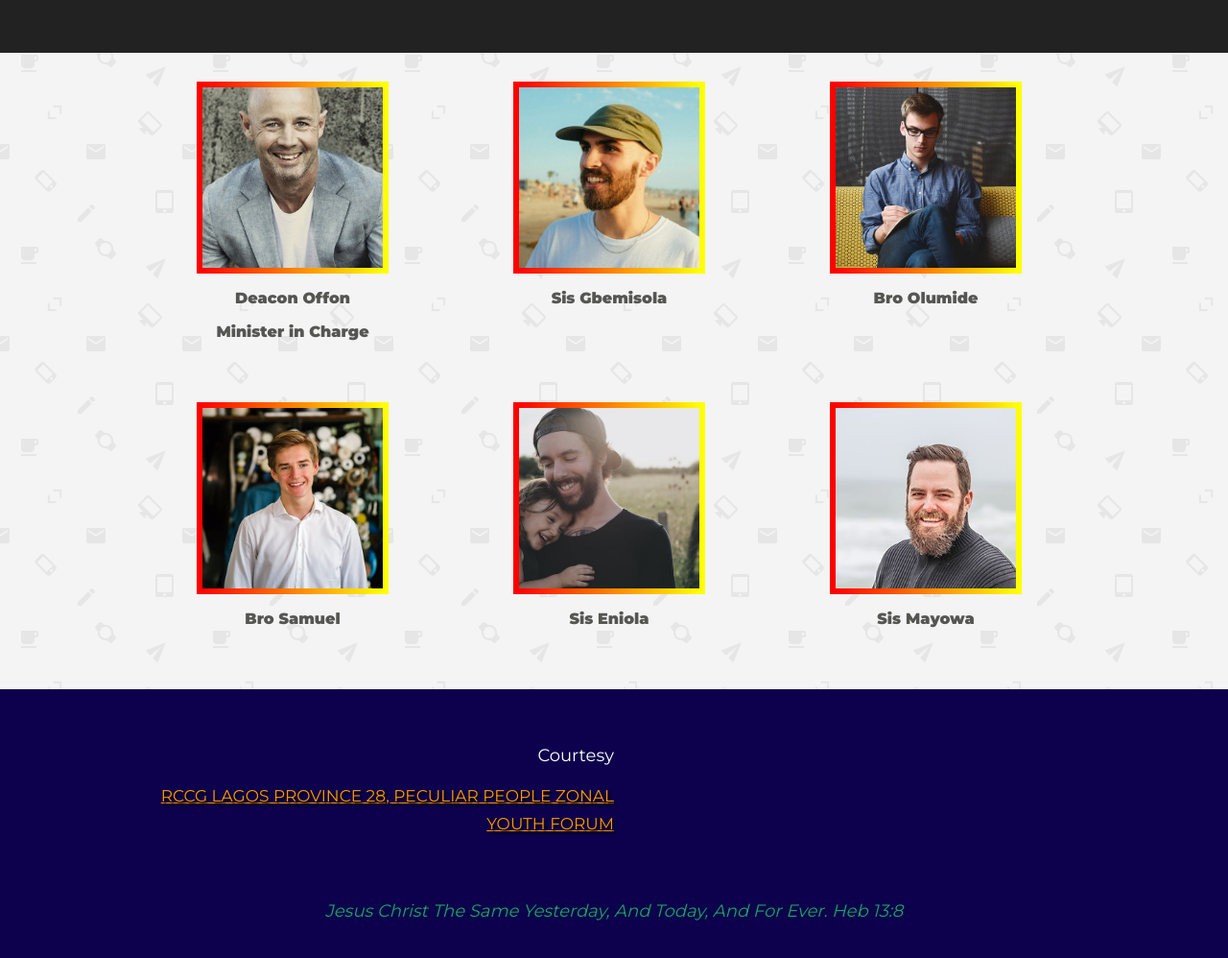
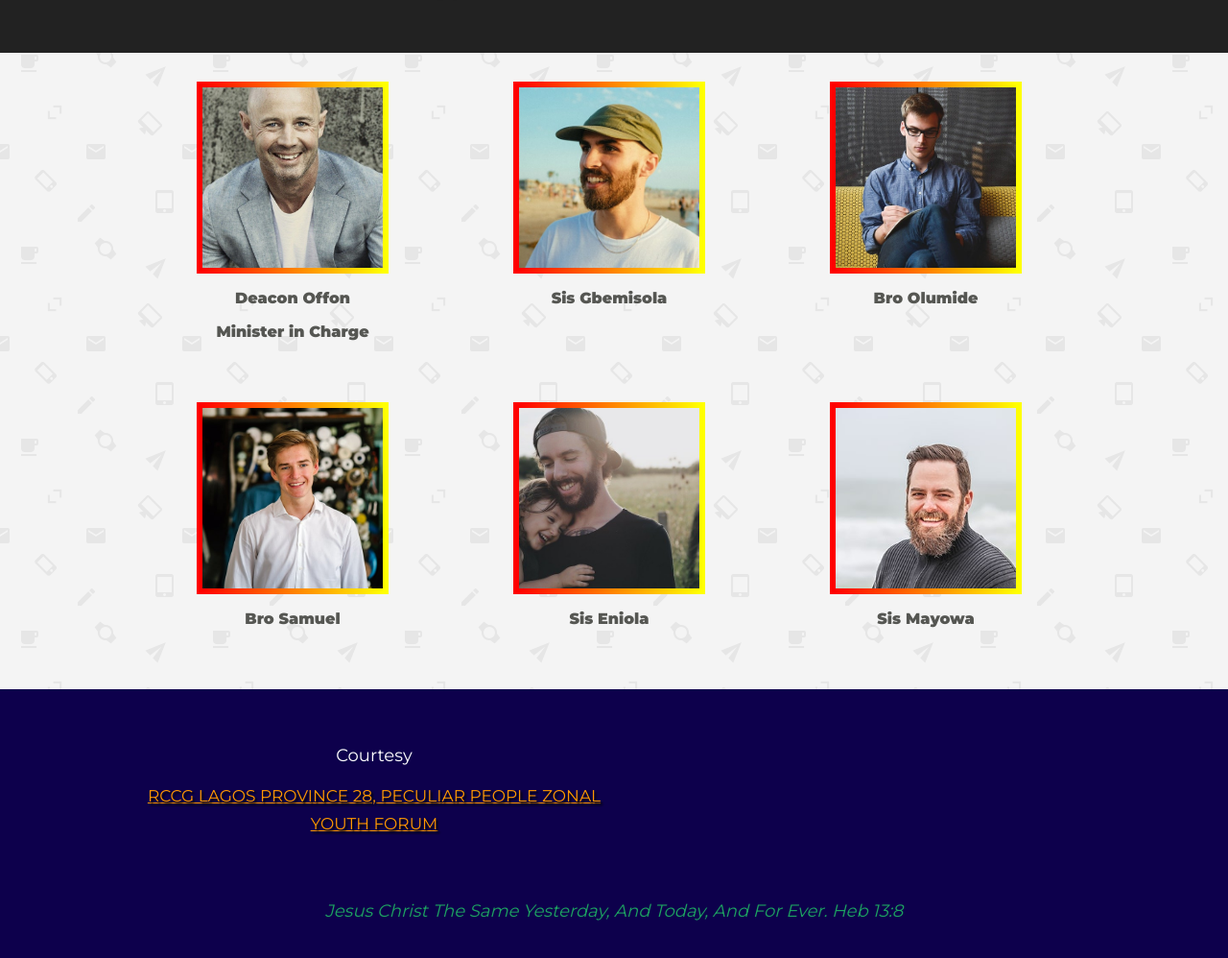
Before and after one commit to FrankTobiChi/PeculiarPeopleYouths.github.io, a plain HTML site: page index.html in a window 1280 px wide. Shown: the part 100-1098 px from the top of the page at 96% size. Drawn offline with nearby package versions, Linux system fonts and the light colour scheme.

Commit message:
Update index.html

```diff
--- a/index.html
+++ b/index.html
@@ -115,10 +115,10 @@
 			</div>
 		</div>
 
-		<div class="one-half text-right">
+		<div class="one-half center">
 			<div class="topic">
-				<h3 class="topic__headline">courtesy</h3>
-				<p class="topic__description">
+				<h3 class="topic__headline center">courtesy</h3>
+				<p class="topic__description center">
 					<a href="https://www.bit.ly/ppzoneyouths/" target="_blank">RCCG LAGOS PROVINCE 28, PECULIAR PEOPLE ZONAL YOUTH FORUM</a>
 				</p>
 			</div>
```
